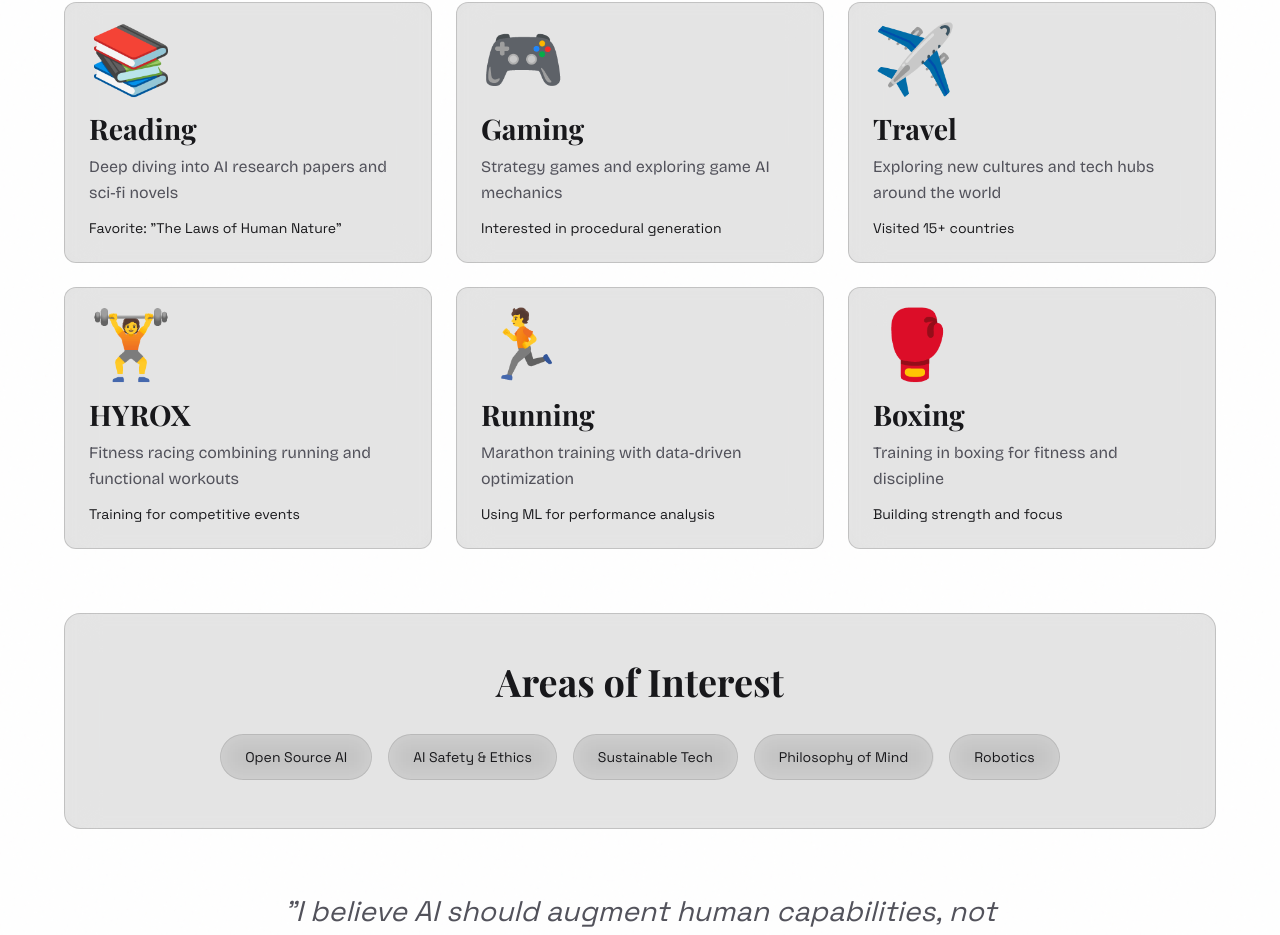
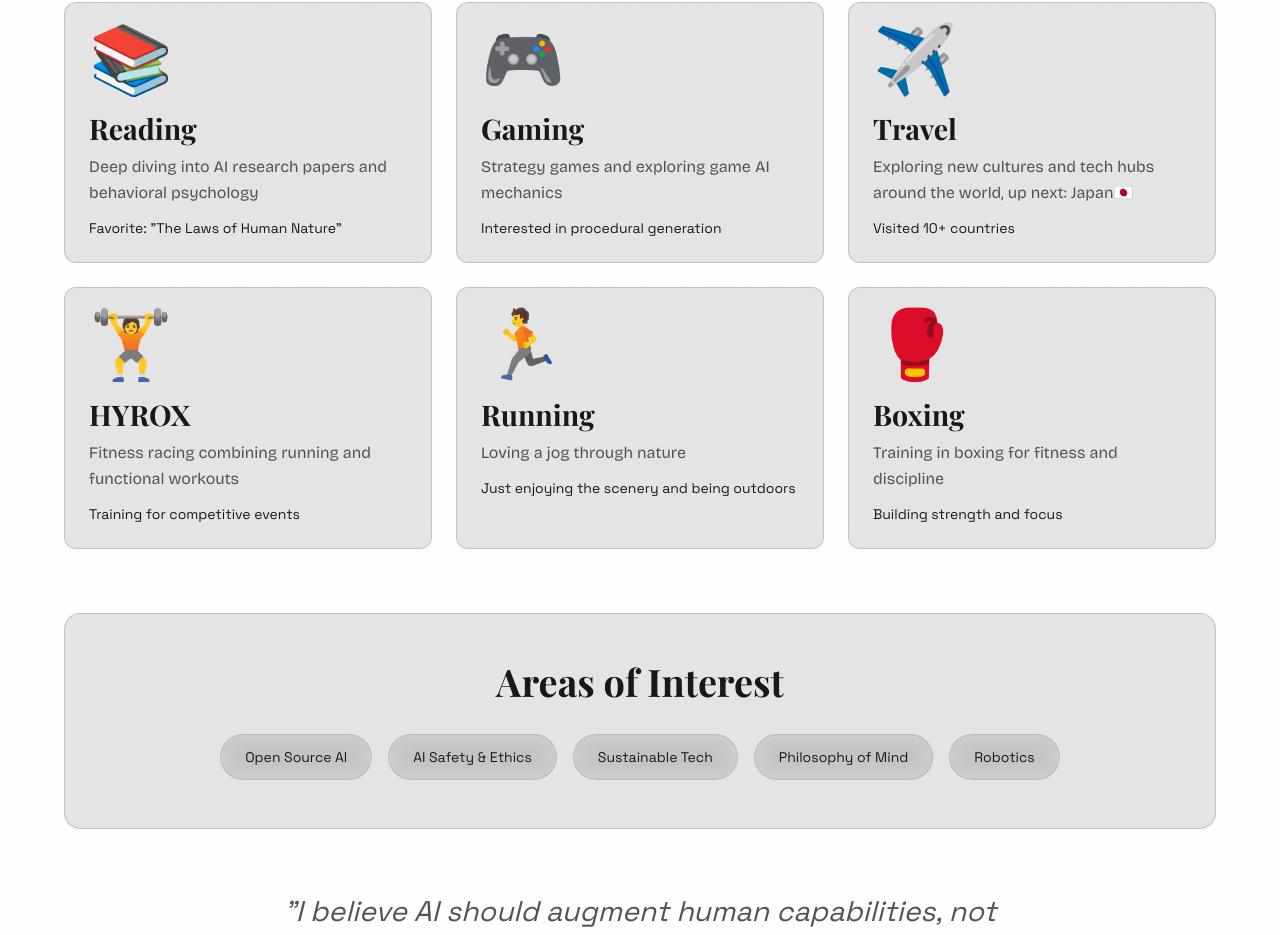
Before and after one commit to BarisAtik/portfolio, a Next.js app: page / in a window 1280 px wide. Shown: the part 6523-7458 px from the top of the page. Built offline with nearby package versions, Linux system fonts and the light colour scheme.

Commit message:
Update hobby descriptions in Personal component

```diff
--- a/components/Personal.tsx
+++ b/components/Personal.tsx
@@ -8,7 +8,7 @@ const hobbies = [
   {
     icon: '📚',
     title: 'Reading',
-    description: 'Deep diving into AI research papers and sci-fi novels',
+    description: 'Deep diving into AI research papers and behavioral psychology',
     details: 'Favorite: "The Laws of Human Nature"',
   },
   {
@@ -20,8 +20,8 @@ const hobbies = [
   {
     icon: '✈️',
     title: 'Travel',
-    description: 'Exploring new cultures and tech hubs around the world',
-    details: 'Visited 15+ countries',
+    description: 'Exploring new cultures and tech hubs around the world, up next: Japan🇯🇵',
+    details: 'Visited 10+ countries',
   },
   {
     icon: '🏋️',
@@ -32,8 +32,8 @@ const hobbies = [
   {
     icon: '🏃',
     title: 'Running',
-    description: 'Marathon training with data-driven optimization',
-    details: 'Using ML for performance analysis',
+    description: 'Loving a jog through nature',
+    details: 'Just enjoying the scenery and being outdoors',
   },
   {
     icon: '🥊',
```
